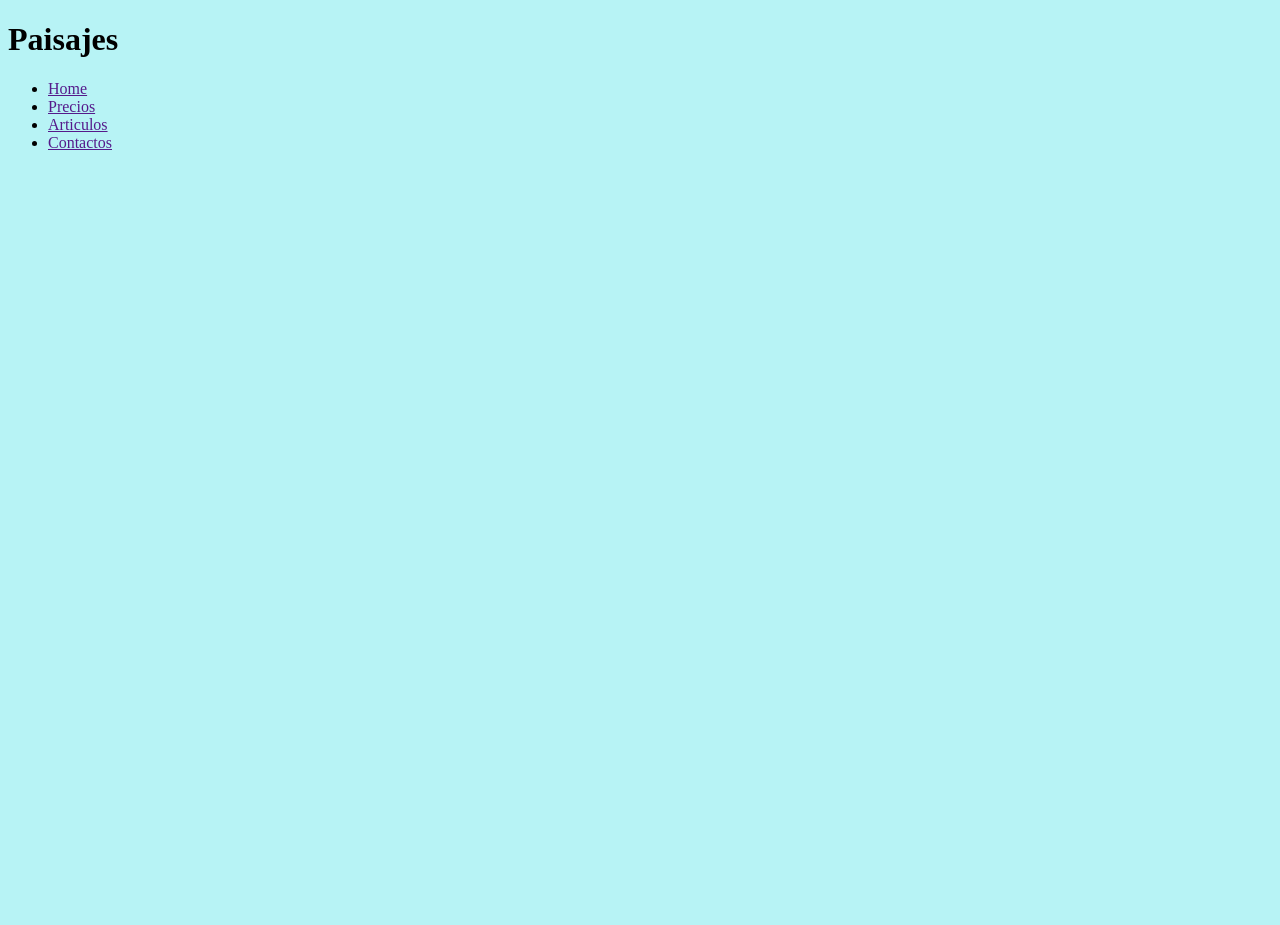
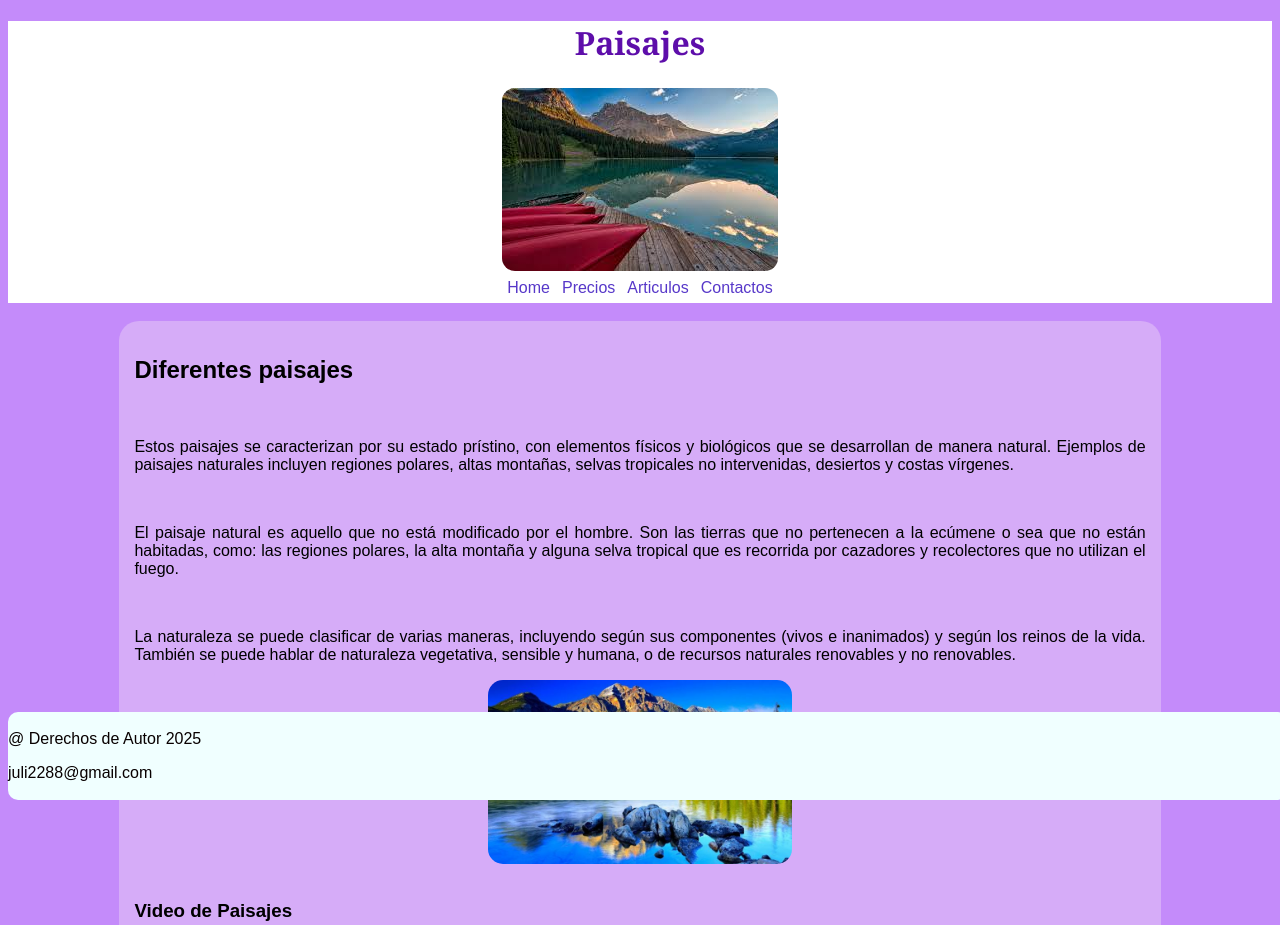
Before and after one commit to juliana082/ProyectoWeb, a plain HTML site: page index.html in a window 1280 px wide. Shown: the top 925 px of the page. Before the commit the page ends 800 px from the top, so only its background shows below. Drawn offline with Linux system fonts and the light colour scheme.

Commit message:
rama master, modifi-header,main,footer

```diff
--- a/estilo/estilo.css
+++ b/estilo/estilo.css
@@ -1,3 +1,65 @@
 body{
-    background-color: rgb(183, 243, 245);
+    background-color: rgb(196, 139, 250);
 }
+nav ul{
+    list-style: none;
+    padding: 6px;
+    margin: 0 auto;
+    display: flex;
+    grid-row: auto;
+    justify-content: center;
+}
+nav li a{
+    text-decoration: none;
+    color: rgb(87, 56, 201);
+    padding: 6px;
+    font-family: Arial, Helvetica, sans-serif;
+}
+.img01{
+    width: 30%;
+    width: auto;
+    padding: 2px;
+    display: block;
+    margin: 0 auto;
+    border-radius: 15px;
+}
+header{
+    background-color: rgb(255, 255, 255);
+    width: 100%;
+}
+h1{
+    color: rgb(94, 14, 170);
+    text-align: center;
+    font-family: Georgia, 'Times New Roman', Times, serif ;
+}
+.img02{
+    width: 30%;
+    border-radius: 15px;
+}
+footer{
+    background-color:azure;
+    color: rgb(8, 0, 0);
+    text-align: center;
+    padding: 2px 0;
+    border-radius: 10px;
+    bottom: 0;
+    position: fixed;
+    width: 100%;
+}
+main{
+    background-color: rgb(214, 172, 248);
+    padding: 15px;
+    width: 80%;
+    border-radius: 20px;
+    margin: 0 auto;
+    font-family: Arial, Helvetica, sans-serif;
+}
+p{
+    text-align: justify ;
+    font-family:Arial, Helvetica, sans-serif ;
+}
+.contenedor{
+    justify-content: center;
+    margin: 0;
+    display: flex;
+}
--- a/index.html
+++ b/index.html
@@ -9,14 +9,40 @@
 <body>
     <header>
         <h1>Paisajes</h1>
+        <img class="img01" src="./Imagen/images (1).jpg" alt="Atardecer">
         <nav>
             <ul>
-                <li><a href="">Home</a></li>
-                <li><a href="">Precios</a></li>
-                <li><a href="">Articulos</a></li>
-                <li><a href="">Contactos</a></li>
+                <li><a href="index.html">Home</a></li>
+                <li><a href="precios.html">Precios</a></li>
+                <li><a href="articulos.html">Articulos</a></li>
+                <li><a href="Contactos.html">Contactos</a></li>
             </ul>
         </nav>
     </header>
+    <br>
+    <main>
+        <section>
+            <h2>Diferentes paisajes</h2>
+            <br>
+            <p>Estos paisajes se caracterizan por su estado prístino, con elementos físicos y biológicos que se desarrollan de manera natural. Ejemplos de paisajes naturales incluyen regiones polares, altas montañas, selvas tropicales no intervenidas, desiertos y costas vírgenes. </p>
+            <br>
+            <p>El paisaje natural es aquello que no está modificado por el hombre. Son las tierras que no pertenecen a la ecúmene o sea que no están habitadas, como: las regiones polares, la alta montaña y alguna selva tropical que es recorrida por cazadores y recolectores que no utilizan el fuego.</p>
+            <br>
+            <p>La naturaleza se puede clasificar de varias maneras, incluyendo según sus componentes (vivos e inanimados) y según los reinos de la vida. También se puede hablar de naturaleza vegetativa, sensible y humana, o de recursos naturales renovables y no renovables. </p>
+            <div class="contenedor">
+                <img class="img02" src="Imagen/imagen3.jpg" alt="Paisajes">
+            </div>
+            <br>
+            <h3>Video de Paisajes</h3>
+            <div class="contenedor">
+            <iframe class="video" width="560" height="315" src="https://www.youtube.com/embed/9QNUXxuwt1Y?si=hzCHfUNkd91lxLYn" title="YouTube video player" frameborder="0" allow="accelerometer; autoplay; clipboard-write; encrypted-media; gyroscope; picture-in-picture; web-share" referrerpolicy="strict-origin-when-cross-origin" allowfullscreen></iframe>
+        </section>
+    </main>
+    <br>
+    <br>
+<footer>
+    <p>@ Derechos de Autor 2025</p>
+    <p>juli2288@gmail.com</p>
+</footer>
 </body>
 </html>
```
